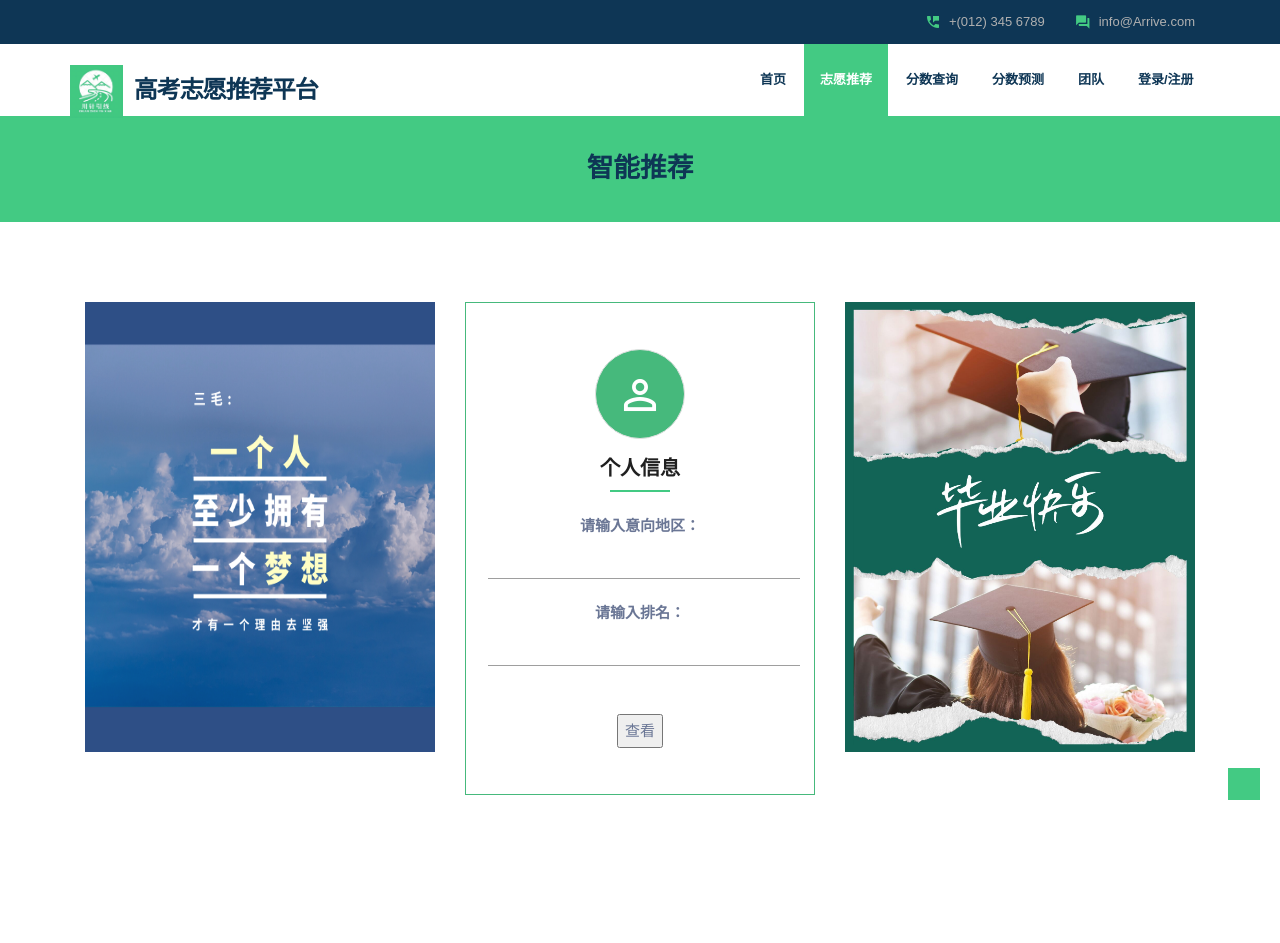
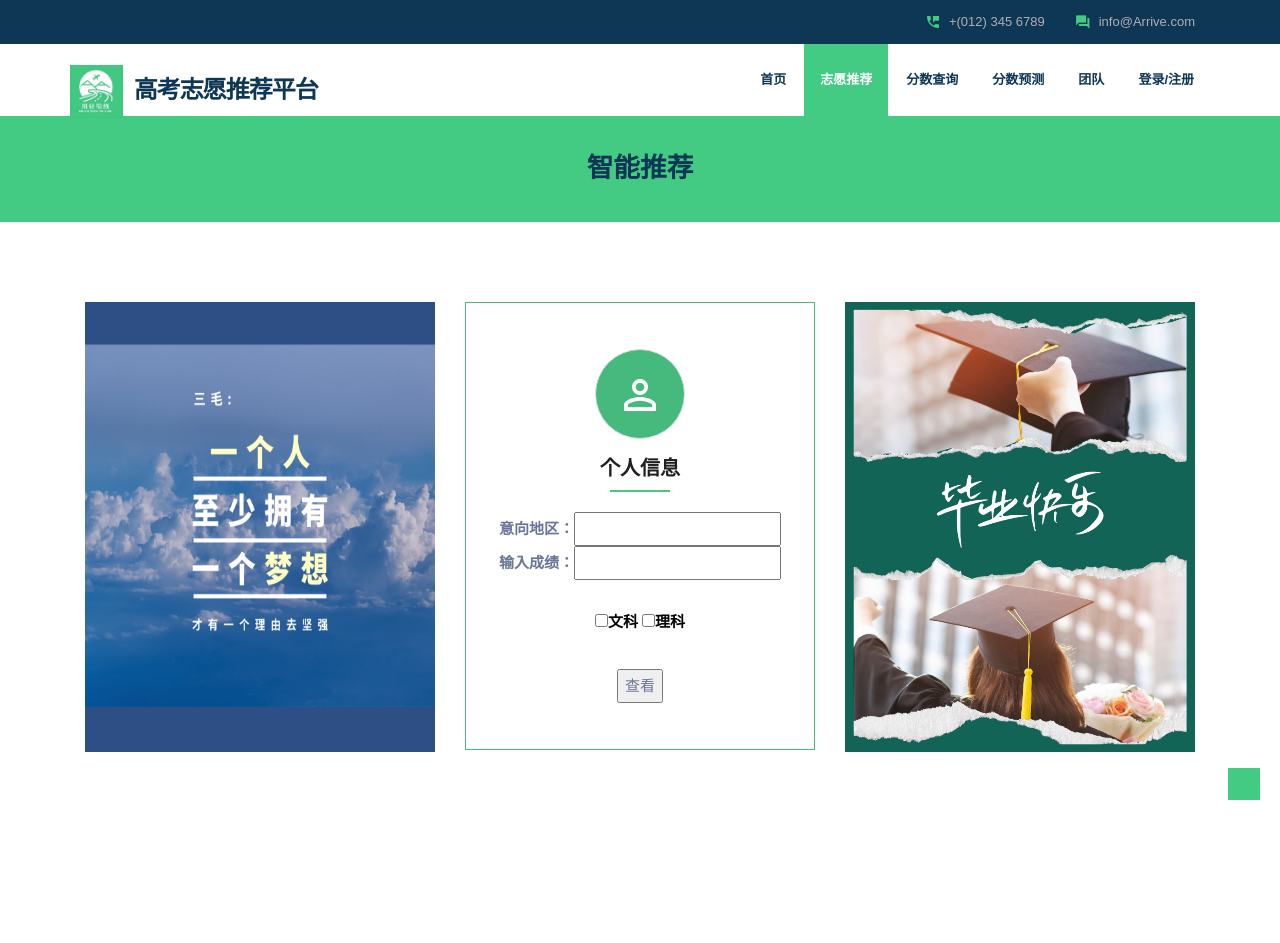
Before and after one commit to LoftyComet/intelligent-recommendations-system-of-college-choosing, a Flask app: page /test in a window 1280 px wide. Shown: the top 943 px of the page. Run offline with Flask 2, Linux system fonts and the light colour scheme; some libraries are stand-ins or nearby versions; some web fonts are replaced.

Commit message:
推荐修改

```diff
--- a/static/css/style2.css
+++ b/static/css/style2.css
@@ -1,6 +1,6 @@
 section.hero {
 
-    background: url("../img/img-75.jpg");
+    background: url("../img/img75.png");
     background-repeat:no-repeat ;
     background-size:100% 100%;
     background-attachment: fixed;
--- a/templates/test.html
+++ b/templates/test.html
@@ -9,7 +9,7 @@
 	<meta name="author" content="http://webthemez.com" />
 	<!-- css -->
 	<link href="https://fonts.googleapis.com/icon?family=Material+Icons" rel="stylesheet">
-	<link rel="stylesheet" href="static/materialize/css/materialize.min.css" media="screen,projection" />
+	<!-- <link rel="stylesheet" href="static/materialize/css/materialize.min.css" media="screen,projection" /> -->
 	<link href="static/css/bootstrap.min.css" rel="stylesheet" />
 	<link href="static/css/fancybox/jquery.fancybox.css" rel="stylesheet">
 	<link href="static/css/flexslider.css" rel="stylesheet" />
@@ -30,6 +30,7 @@
 
     <!-- Main Stylesheet -->
     <link rel="stylesheet" href="static/css2/style.css">
+
     <link rel="stylesheet" href="static/css2/responsive.css">
 	<!-- HTML5 shim, for IE6-8 support of HTML5 elements -->
 	<!--[if lt IE 9]>
@@ -190,8 +191,13 @@
                         <div class="line"></div>
                         <div class="center">
                             <form action='/getCollegeInfo' method="post">
-                                <div ><span><strong>请输入意向地区：</strong></span><input name="area" type="text"/></div>
-                                <div ><span><strong>请输入排名：</strong></span><input name="area" type="text"/></div>
+                                <div ><span><strong>意向地区：</strong></span><input name="area" type="text"/></div>
+                                <div ><span><strong>输入成绩：</strong></span><input name="socre" type="text"/></div>
+                                <br>
+								<div class="center">
+                                    <label style="color: #000000; "><input type="checkbox" name="wenke" value=1 onclick="chkbox(this);">文科</label>
+                                    <label style="color: #000000; "><input type="checkbox" name="like" value=1 onclick="chkbox(this);">理科</label>
+                                </div>
                                 <br>
                                 <div class="center"><input type="submit" value="查看"></div>
                             </form>
```
Also changed, not shown: 1 other file.
